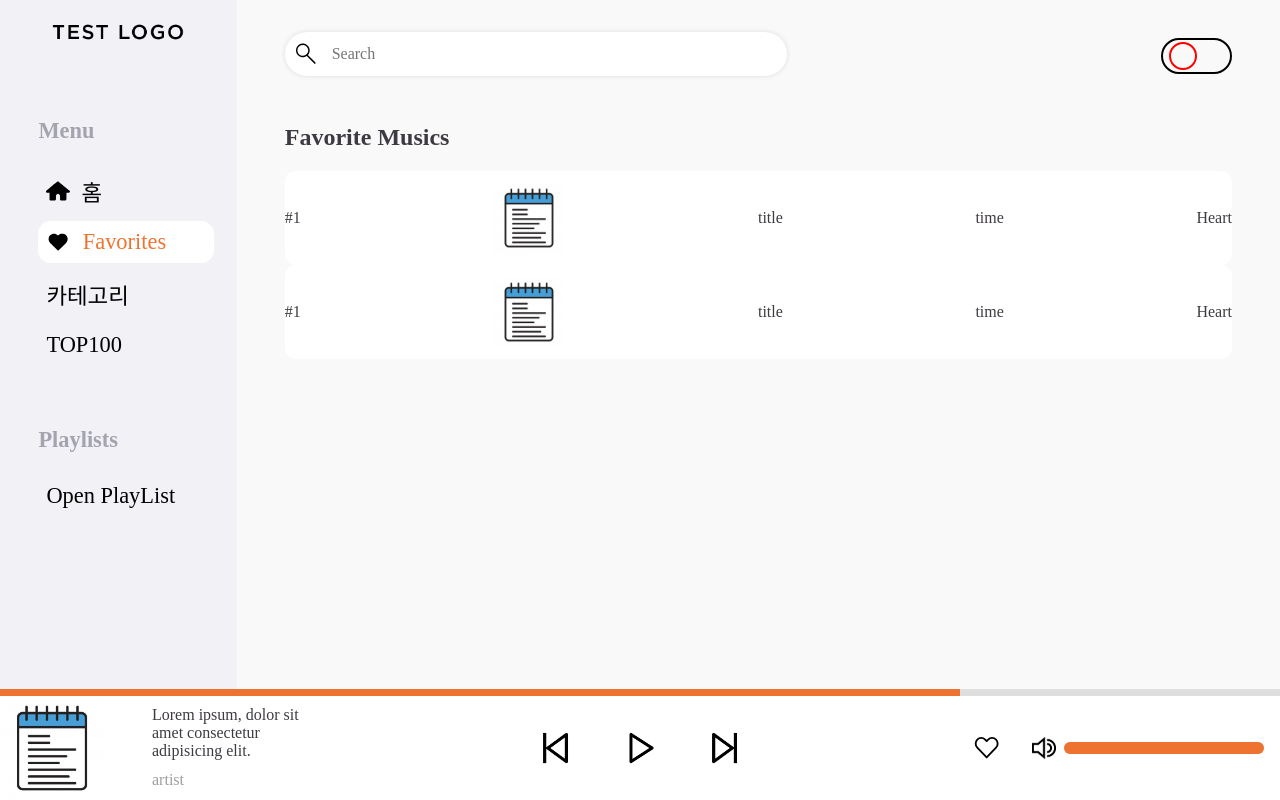
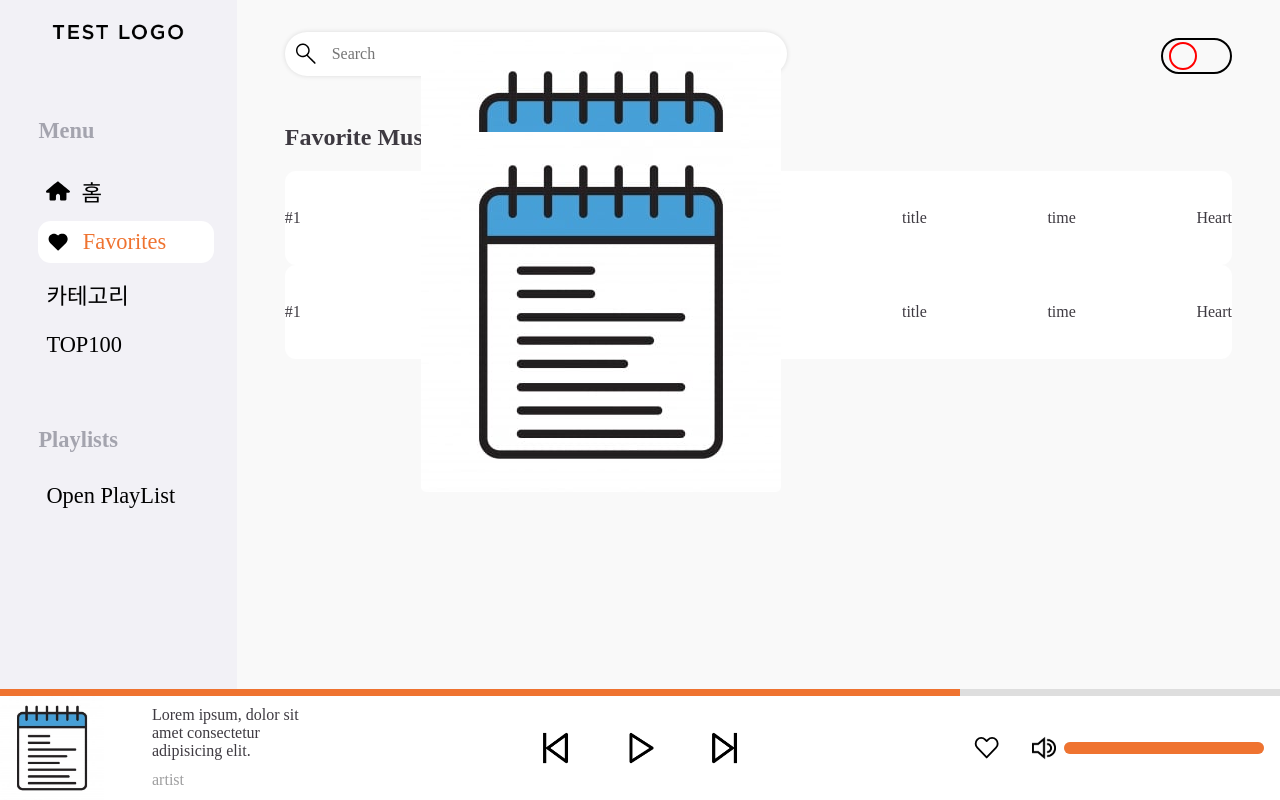
Before and after one commit to jsb8740/FarvoriteMusicList, a Vue app: page /favoritemusic in a window 1280 px wide. Built offline with nearby package versions, Linux system fonts and the light colour scheme; a web font is replaced by a local one.

Commit message:
css img 사이즈 변경

```diff
--- a/src/components/playList/musicList/MusicItem.vue
+++ b/src/components/playList/musicList/MusicItem.vue
@@ -31,8 +31,8 @@
   background-color: white;
   border-radius: 0.7rem;
   img {
-    height: 100%;
-    width: auto;
+    /*height: 100%;
+    width: auto;*/
     border-radius: 0.3rem;
   }
 }
```
